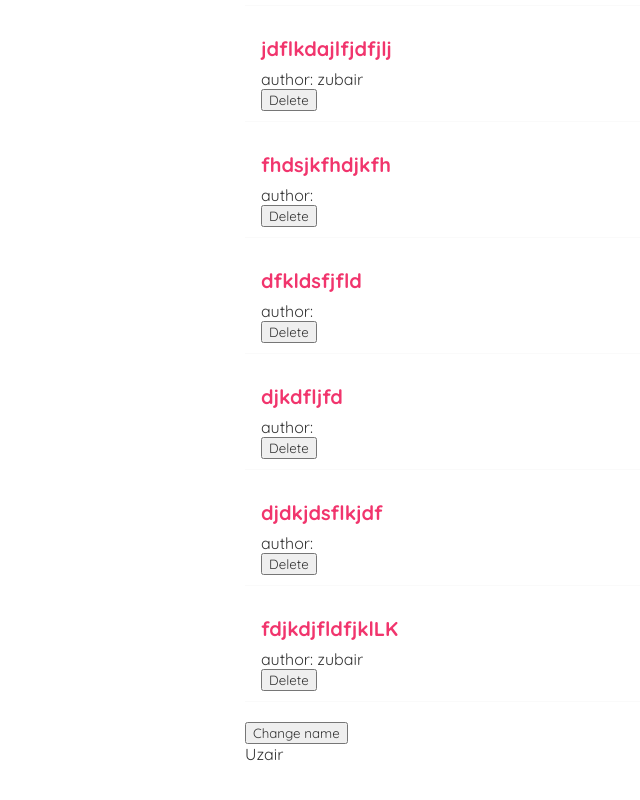
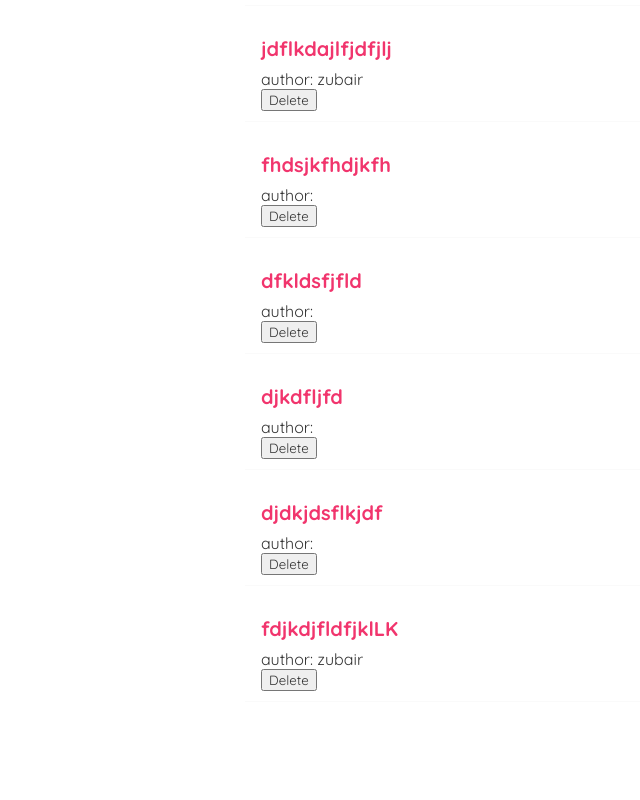
Before and after one commit to uzair004/simple-react-blog, a React (Create React App) app: page / in a window 1280 px wide. Shown: the part 503-1303 px from the top of the page, without its empty margins (95-735 px from the left). Built offline with nearby package versions, Linux system fonts and the light colour scheme; data requests are answered from the project's data file.

Commit message:
Removed name state

```diff
--- a/src/Home.js
+++ b/src/Home.js
@@ -3,7 +3,6 @@ import BlogList from "./BlogList";
 import useFetch from "./useFetch";
 
 const Home = () => {
-  const [name, setName] = useState("Uzair");
   const {
     data: blogs,
     isLoading,
@@ -15,9 +14,6 @@ const Home = () => {
       {error && <div>{error}</div>}
       {isLoading && <div>Loading....</div>}
       {blogs && <BlogList blogs={blogs} title="All Blogs!" />}
-
-      <button onClick={() => setName("Zubair")}>Change name</button>
-      <p>{name}</p>
     </div>
   );
 };
```
